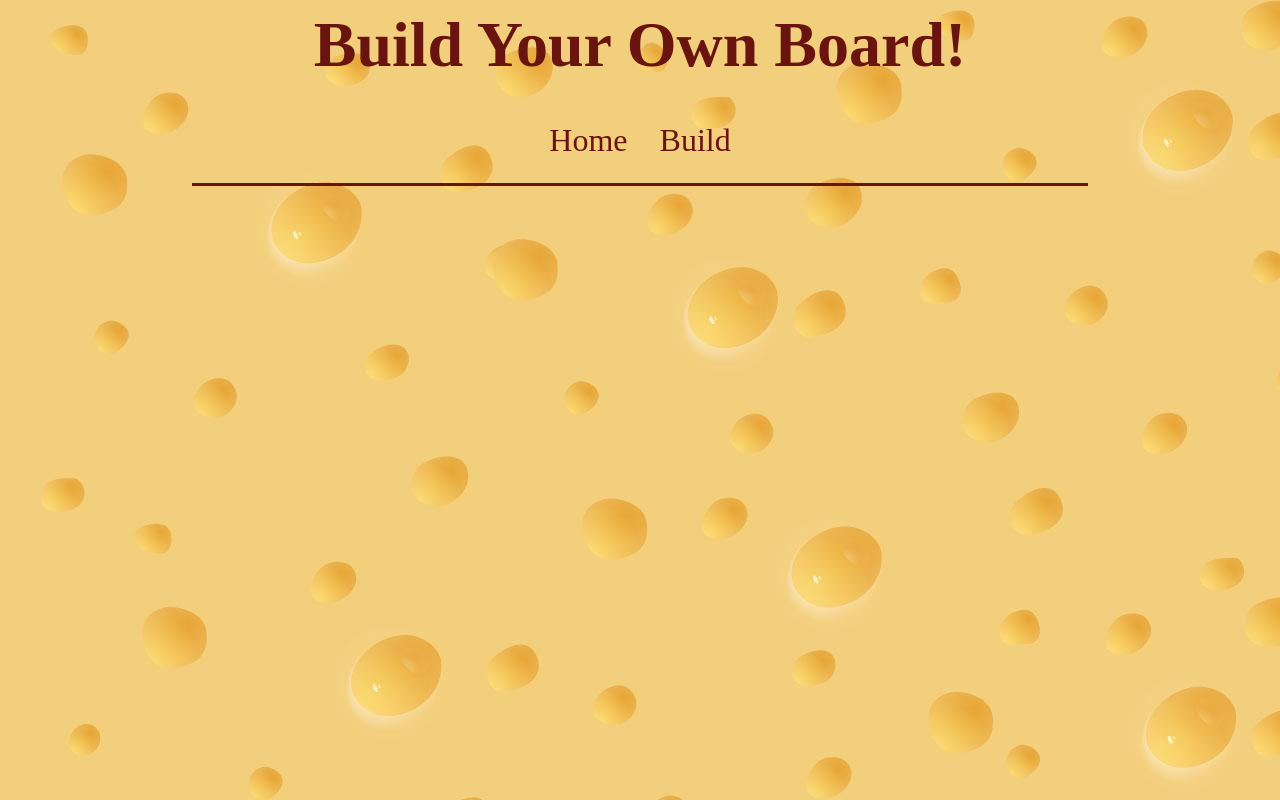
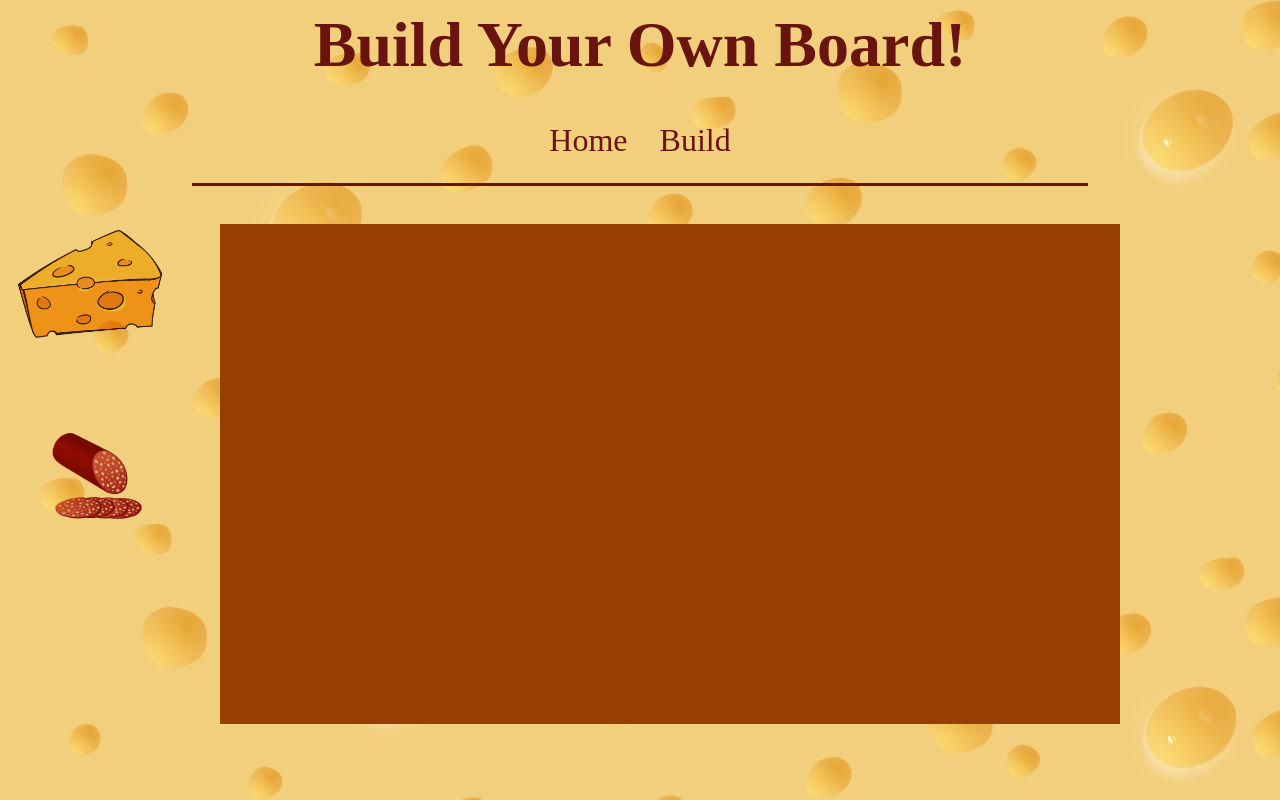
Before and after one commit to jcon306/byob, a React (Create React App) app: page /build in a window 1280 px wide. Built offline with nearby package versions, Linux system fonts and the light colour scheme.

Commit message:
Starting  work on the board

```diff
--- a/src/App.js
+++ b/src/App.js
@@ -1,5 +1,6 @@
 import Navbar from './Components/Navbar/Navbar'
 import Home from './Components/Home/Home';
+import Build from './Components/Build/Build';
 import './App.css';
 import { Route, Routes } from 'react-router-dom'
 
@@ -11,7 +12,7 @@ function App() {
           <div className='content'>
             <Routes>
               <Route exact path='/' element={<Home />} />
-              {/* <Route exact path='/build' element={<Build />} /> */}
+              <Route exact path='/build' element={<Build />} />
 
             </Routes>
           </div>
--- /dev/null
+++ b/src/Components/Board/Board.css
@@ -0,0 +1,6 @@
+.defaultBoard {
+    width: 900px;
+    height: 500px;
+    background-color: rgba(150, 62, 4, 1);
+    margin: 30px 40px;
+}
--- /dev/null
+++ b/src/Components/Board/Board.js
@@ -0,0 +1,36 @@
+// import React from 'react'
+// import './Board.css'
+
+// const Board = () => {
+//     return (
+//         <div>
+//             <div className='defaultBoard'></div>
+//         </div>
+//     )
+// }
+
+// export default Board
+
+import React from 'react';
+import './Board.css'
+
+const Board = () => {
+  const handleDrop = (event) => {
+    event.preventDefault();
+    const item = event.dataTransfer.getData('text/plain');
+    const draggedImage = document.getElementById(item);
+    const clonedImage = draggedImage.cloneNode(true);
+    event.target.appendChild(clonedImage);
+  };
+
+  const handleDragOver = (event) => {
+    event.preventDefault();
+  };
+
+  return (
+    <div className='defaultBoard' onDrop={handleDrop} onDragOver={handleDragOver}>
+    </div>
+  );
+};
+
+export default Board;
--- /dev/null
+++ b/src/Components/Build/Build.css
@@ -0,0 +1,4 @@
+.byobContainer {
+    display: flex;
+    flex-direction: row;
+}
--- /dev/null
+++ b/src/Components/Build/Build.js
@@ -0,0 +1,15 @@
+import React, { useState } from 'react';
+import SideBar from '../SideBar/SideBar';
+import Board from '../Board/Board';
+import './Build.css'
+
+const Build = () => {
+  return (
+    <div className='byobContainer'>
+        <SideBar />
+        <Board />
+    </div>
+  )
+};
+
+export default Build;
--- a/src/Components/Home/Home.css
+++ b/src/Components/Home/Home.css
@@ -32,7 +32,7 @@
     align-items: flex-start;
     overflow-x: hidden;
     margin-top: 30px;
-    padding: 10px;
+    padding: 15px;
   }
 
   .imageContainer {
@@ -43,8 +43,7 @@
 
   .textContainer {
     flex: 1 1 50%;
-    padding: 0 10;
-    margin: 0 10;
+    padding: 0 10px;
     color: #69140E;
   }
 
@@ -71,7 +70,7 @@
     margin-right: 30%;
     border-radius: 20px;
     font-size: 1.5em;
-    width: 40%;
+    min-width: 40%;
     height: 10vh;
     background-color: #D58936;
     color: #69140E;
@@ -79,6 +78,7 @@
 
   .buildButton:hover {
     cursor:pointer;
+    box-shadow: 10px 5px 5px #69140E;
   }
 
 @media screen and (max-width: 414px) {
--- /dev/null
+++ b/src/Components/SideBar/SideBar.css
@@ -0,0 +1,11 @@
+.sidebarContainer {
+    display: flex;
+    flex-direction: column;
+}
+
+.defaultIMG {
+    width: 20vh;
+    height: auto;
+    mix-blend-mode: multiply;
+    margin: 10px;
+}
--- /dev/null
+++ b/src/Components/SideBar/SideBar.js
@@ -0,0 +1,34 @@
+import React from 'react';
+import CheeseIMG from '../../Assets/cheeseIMG.jpg'
+import MeatIMG from '../../Assets/meatIMG.jpg'
+import './SideBar.css'
+
+const SideBar = () => {
+    const handleDragStart = (event, item) => {
+      // Set the data to be transferred during the drag
+      event.dataTransfer.setData('text/plain', item);
+    };
+
+    return (
+      <div className='sidebarContainer'>
+        <img
+          className='defaultIMG'
+          id='cheese'
+          src={CheeseIMG}
+          alt='Cheese'
+          draggable
+          onDragStart={(event) => handleDragStart(event, 'cheese')}
+        />
+        <img
+          className='defaultIMG'
+          id='meat'
+          src={MeatIMG}
+          alt='Meat'
+          draggable
+          onDragStart={(event) => handleDragStart(event, 'meat')}
+        />
+      </div>
+    );
+  };
+
+  export default SideBar;
```
Also changed, not shown: src/Assets/cheeseIMG.jpg (added), src/Assets/meatIMG.jpg (added).
